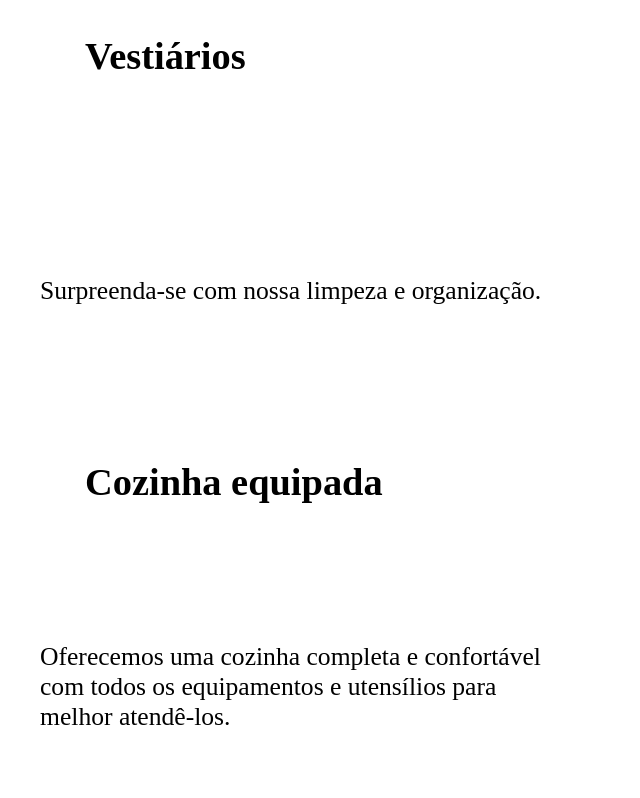
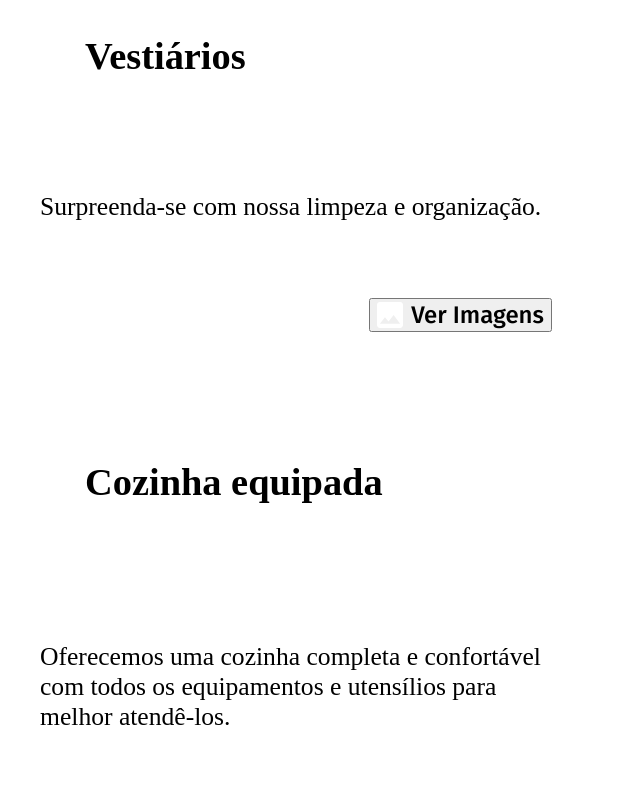
Before and after one commit to Igorttdp/Taiua-Ambiental, a Next.js app: page /components/AttributeCard in a window 1280 px wide. Shown: the part 908-1706 px from the top of the page, without its empty margins (0-640 px from the left). Built offline with nearby package versions, Linux system fonts and the light colour scheme.

Commit message:
feat: add 'album' infos for 'Vestiários'

```diff
--- a/src/pages/components/AttributeCard.tsx
+++ b/src/pages/components/AttributeCard.tsx
@@ -1,9 +1,16 @@
 import Image from "next/image";
 import styled from "styled-components";
 import Check from "../../assets/check.svg";
+import ImageBtn from "../../assets/imagebtn.svg";
 import { Fira_Sans } from "next/font/google";
 import AttributeData from "@/interfaces/AttributesData";
 import CustomDialog from "./CustomDialog";
+// Images
+
+import vt1 from "../../assets/rooms/vestiarios/vt1.jpg";
+import vt2 from "../../assets/rooms/vestiarios/vt2.jpg";
+import vt3 from "../../assets/rooms/vestiarios/vt3.jpg";
+import vt4 from "../../assets/rooms/vestiarios/vt4.jpg";
 
 const fira = Fira_Sans({
   subsets: ["latin"],
@@ -22,9 +29,16 @@ const AttributeCardContainer = styled.article`
   justify-content: space-between;
 
   > div {
-    width: fit-content;
-    display: flex;
-    align-items: center;
+    &:first-of-type {
+      width: fit-content;
+      display: flex;
+      align-items: center;
+    }
+
+    &:last-child {
+      display: contents;
+    }
+
     gap: 8px;
 
     > h3 {
@@ -36,7 +50,7 @@ const AttributeCardContainer = styled.article`
     font-size: 1.6rem;
   }
 
-  > button {
+  button.attrBtn {
     color: var(--white);
     display: flex;
     align-items: center;
@@ -64,6 +78,7 @@ const AttributeCards = () => {
     {
       title: "Vestiários",
       subtitle: "Surpreenda-se com nossa limpeza e organização.",
+      album: { title: "Vestiários", images: [vt1, vt2, vt3, vt4] },
     },
     {
       title: "Cozinha equipada",
@@ -91,10 +106,13 @@ const AttributeCards = () => {
             <h3>{el.title}</h3>
           </div>
           <p>{el.subtitle}</p>
-          {/* <CustomDialog
-            albumTitle=""
-            triggerComponent={(handleClickOpen: () => void) => (
-              <button className={fira.className} onClick={handleClickOpen}>
+          {el.album && (
+            <CustomDialog
+              title={el.title}
+              subtitle=""
+              albumImages={el.album.images}
+            >
+              <button className={fira.className + " attrBtn"}>
                 <Image
                   width={26}
                   height={26}
@@ -103,8 +121,8 @@ const AttributeCards = () => {
                 />
                 <span>Ver Imagens</span>
               </button>
-            )}
-          /> */}
+            </CustomDialog>
+          )}
         </AttributeCardContainer>
       ))}
     </>
```
